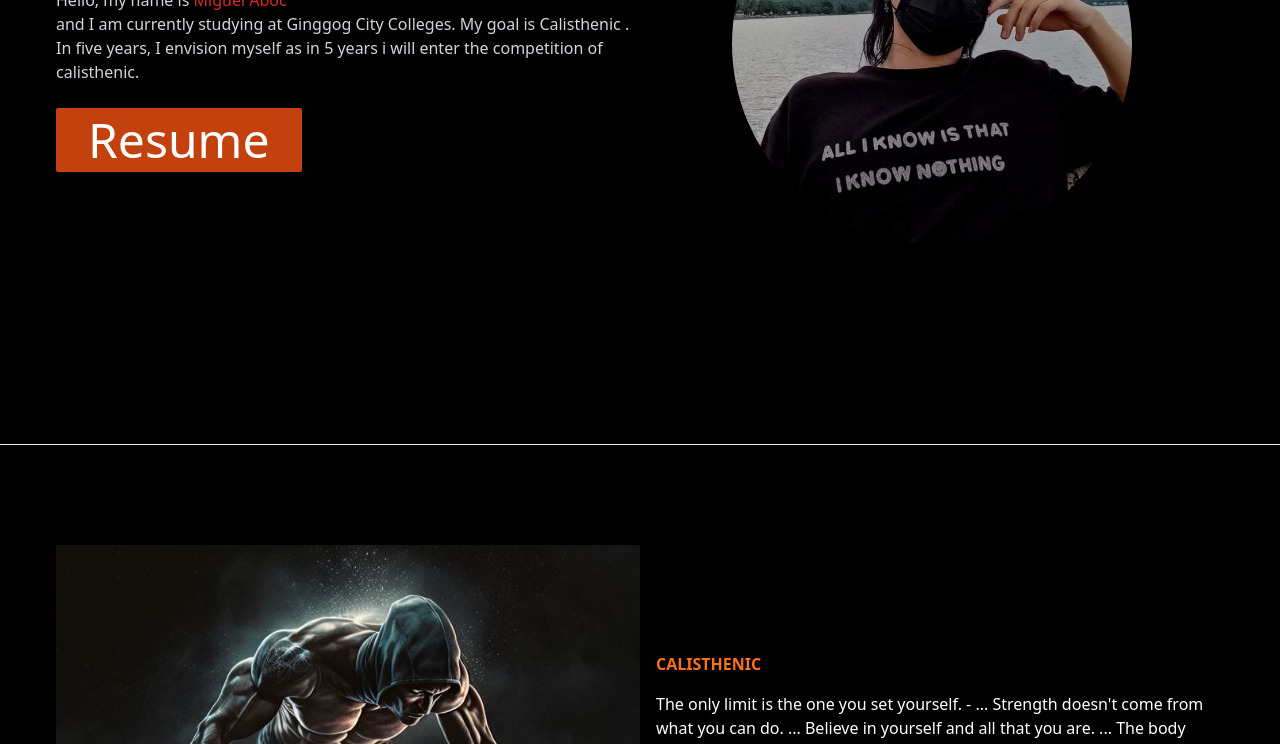
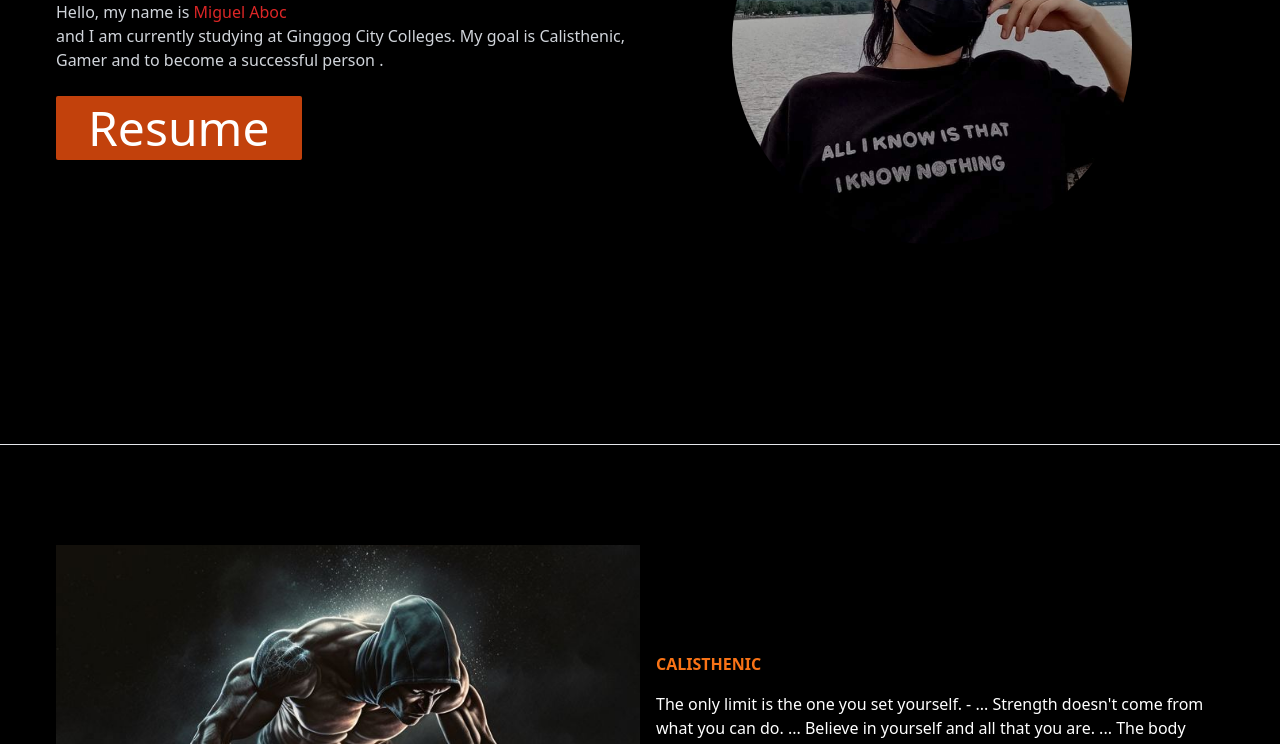
Before and after one commit to leugimcoba/animated, a website: page src/index.html in a window 1280 px wide. Shown: the part 356-1100 px from the top of the page. Drawn offline with Linux system fonts and the light colour scheme.

Commit message:
Update index.html

```diff
--- a/src/index.html
+++ b/src/index.html
@@ -13,7 +13,7 @@
             <div class="flex items-center justify-center">
                <div>
                     <h1 class="text-5xl"><span class="text-orange-500 font-bold">Animated</span> <span class="text-white font-bold">Hub</span>
-                    <p class="text-gray-300 text-base mt-6">Hello, my name is <span class="text-red-600">Miguel Aboc</span> <br> and I am currently studying at Ginggog City Colleges. My goal is Calisthenic . In five years, I envision myself as in 5 years i will enter the competition of calisthenic.</p>
+                    <p class="text-gray-300 text-base mt-6">Hello, my name is <span class="text-red-600">Miguel Aboc</span> <br> and I am currently studying at Ginggog City Colleges. My goal is Calisthenic, Gamer and to become a successful person .</p>
                     <button class="py-2 px-8 text-white bg-orange-700 rounded-sm mt-6">Resume</button>
                </div>
             </div>
```
